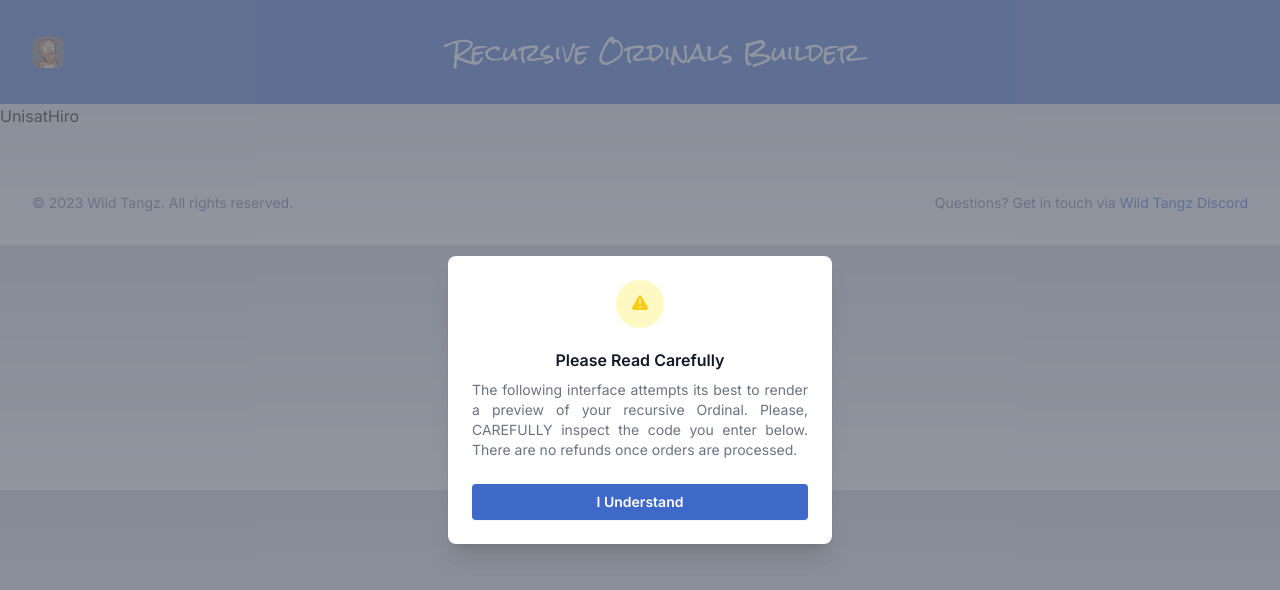
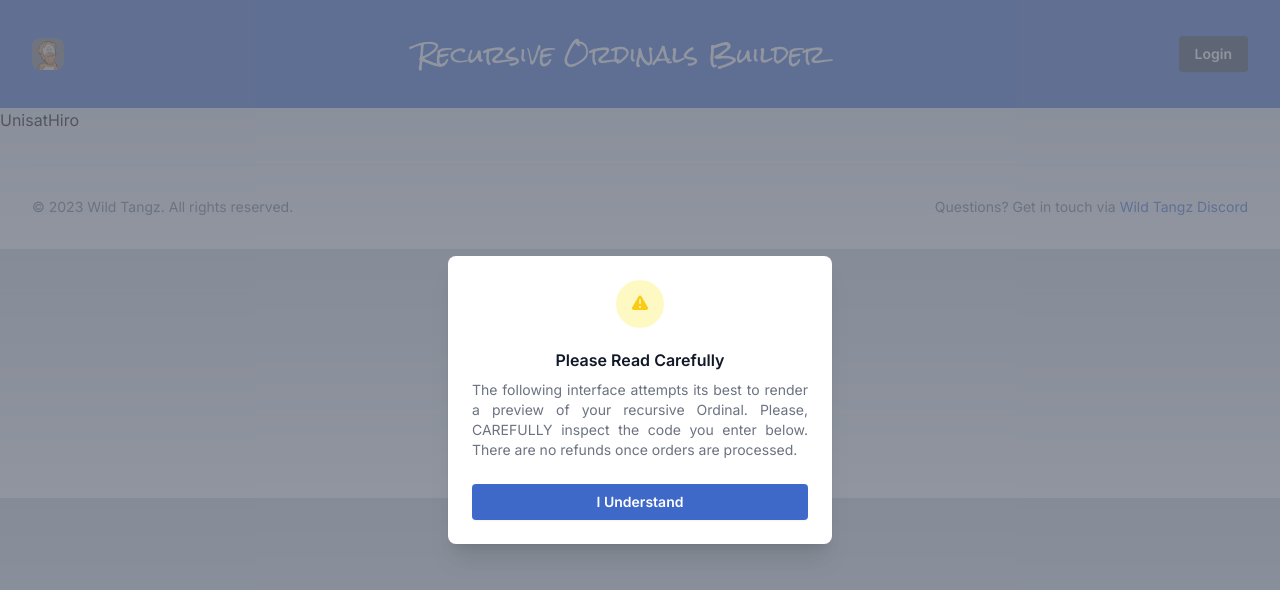
Before and after one commit to thaddeusdiamond/btc-toolkit, a Next.js app: page /sweep in a window 1280 px wide. Shown: the top 590 px of the page. Built offline with nearby package versions, Linux system fonts and the light colour scheme; no server answers.

Commit message:
Added Auth to Recursive Builder

```diff
--- a/package.json
+++ b/package.json
@@ -16,6 +16,7 @@
     "prisma": "^4.16.0"
   },
   "dependencies": {
+    "@auth0/nextjs-auth0": "^3.2.0",
     "autoprefixer": "10.4.14",
     "bitcoin-address-validation": "2.2.1",
     "bitcoinjs-lib": "6.1.3",
--- /dev/null
+++ b/src/app/api/auth/[auth0]/route.js
@@ -0,0 +1,3 @@
+import { handleAuth } from '@auth0/nextjs-auth0';
+
+export const GET = handleAuth();
--- a/src/app/layout.js
+++ b/src/app/layout.js
@@ -1,3 +1,5 @@
+'use client';
+
 import './globals.css'
 
 import 'react-toastify/dist/ReactToastify.css';
@@ -9,11 +11,14 @@ import { Analytics } from '@vercel/analytics/react';
 
 import { TermsAndConditionsModal } from "../components/terms.jsx";
 
+import { UserProvider, useUser } from '@auth0/nextjs-auth0/client';
+
 const inter = Inter({ subsets: ['latin'] })
 
 const TWO_WEEKS_MS = 14 * 24 * 60 * 60 * 1000;
 
 function Header() {
+  const { user, isLoading, _ } = useUser();
   return (
     <header className="bg-tangz-blue dark:bg-tangz-blue-darker py-4">
       <div className="mx-auto max-w-3xl px-4 sm:px-6 lg:max-w-7xl lg:px-8">
@@ -28,6 +33,10 @@ function Header() {
             <h1 className="text-2xl text-white font-custom-titles w-72 md:w-full">Recursive Ordinals Builder</h1>
           </div>
           <div className="flex-shrink-0">
+            <a>{user ? `Hi, ${user.name}! ` : ""}</a>
+            <button type="button" className='bg-gray-700 hover:bg-gray-900 text-white cursor-pointer rounded px-4 py-2 text-sm text-center font-semibold shadow-sm focus-visible:outline focus-visible:outline-2 focus-visible:outline-offset-2'>
+              {user ? <a href="/api/auth/logout">Logout</a> : (isLoading ? "..." : <a href="/api/auth/login">Login</a>)}
+            </button>
           </div>
         </div>
       </div>
@@ -51,6 +60,7 @@ function Footer() {
 export default function RootLayout({ children }) {
   return (
     <html lang="en">
+      <UserProvider>
         <body className={inter.className}>
           <Header />
           <main className="pb-8">
@@ -62,6 +72,7 @@ export default function RootLayout({ children }) {
           </main>
           <Footer />
         </body>
+      </UserProvider>
     </html>
   )
 }
```
Also changed, not shown: 1 other file (tests, documents, lock files or other folders). Lines whose indentation alone changed are shown as unchanged.
